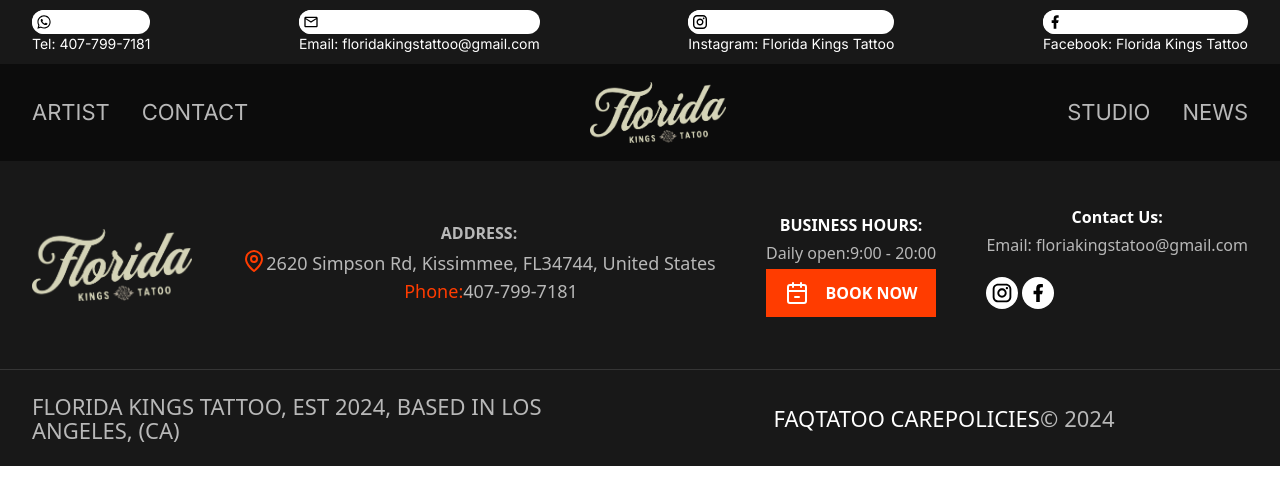
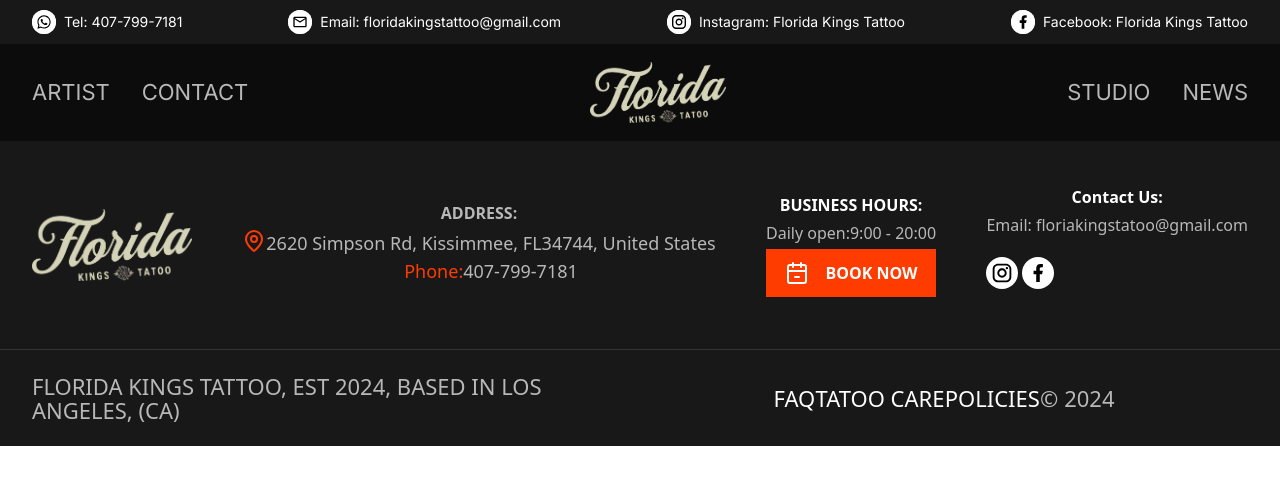
Before and after one commit to websitetattoo/Fe_TattooStudio, a Next.js app: page / in a window 1280 px wide. Shown: the top 504 px of the page. Built offline with nearby package versions, Linux system fonts and the light colour scheme.

Commit message:
fix feat header

```diff
--- a/components/header.tsx
+++ b/components/header.tsx
@@ -11,12 +11,6 @@
   DrawerHeader,
   DrawerTrigger,
 } from "./ui/drawer";
-import {
-  Tooltip,
-  TooltipContent,
-  TooltipProvider,
-  TooltipTrigger,
-} from "@/components/ui/tooltip";
 import {
   FacebookIcon,
   InstagramIcon,
@@ -109,24 +103,13 @@
               key={idx}
               className="flex items-center gap-2 hover:cursor-pointer"
             >
-              <TooltipProvider>
-                <Tooltip>
-                  <TooltipTrigger asChild>
-                    <div>
-                      <div className="rounded-full bg-white">
+              <div className="rounded-full bg-white" data-name={s.label}>
                 <s.icon className="h-6 w-6" />
               </div>
               <div className="text-sm">
                 <span>{s.label}</span>
                 <span className="hidden sm:inline-block">{`: ${s.value}`}</span>
               </div>
-                    </div>
-                  </TooltipTrigger>
-                  <TooltipContent side="bottom">
-                    <p>{s.value}</p>
-                  </TooltipContent>
-                </Tooltip>
-              </TooltipProvider>
             </li>
           ))}
         </ul>
```
Lines whose indentation alone changed are shown as unchanged.
